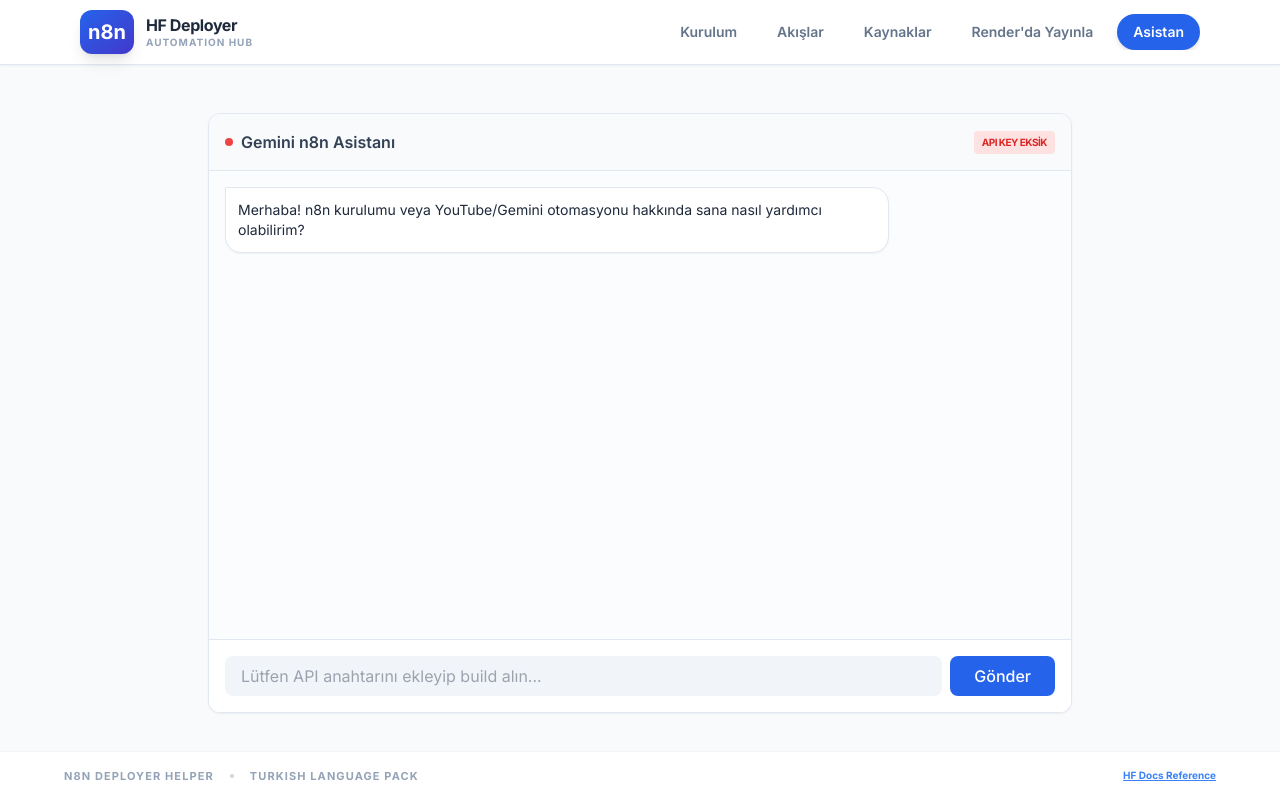
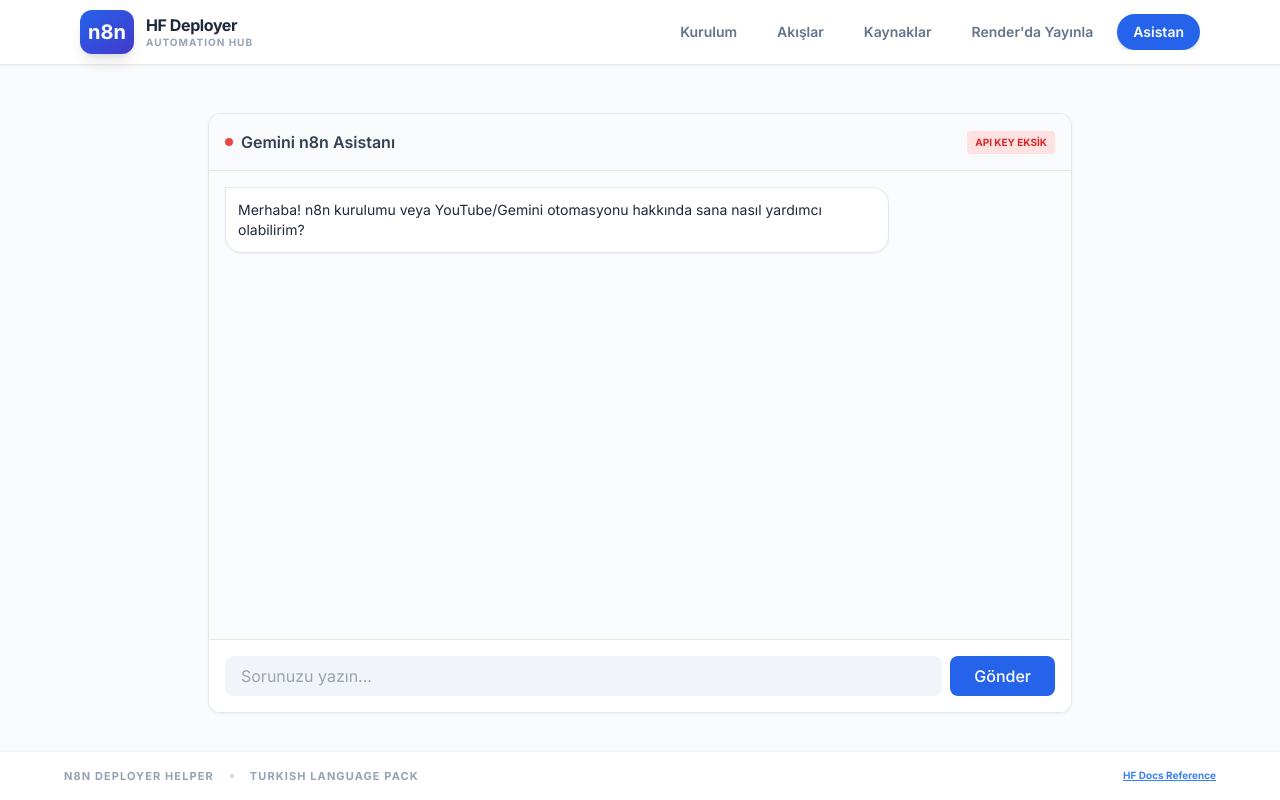
Before and after one commit to dadasersin/n8n-denemesi-renderde-web-servis-olarak, a React (Vite) app: page / in a window 1280 px wide. Both pictures are taken after a click on the button "Asistan". Built offline with nearby package versions, Linux system fonts and the light colour scheme.

Commit message:
Add files via upload

```diff
--- a/components/AIAssistant.tsx
+++ b/components/AIAssistant.tsx
@@ -10,16 +10,8 @@
   const [loading, setLoading] = useState(false);
   const scrollRef = useRef<HTMLDivElement>(null);
 
-  // API Key'i güvenli bir şekilde kontrol ediyoruz
-  const getApiKey = () => {
-    try {
-      return process.env.API_KEY;
-    } catch (e) {
-      return null;
-    }
-  };
-
-  const apiKey = getApiKey();
+  // API Key kontrolü
+  const apiKey = process.env.API_KEY;
 
   useEffect(() => {
     if (scrollRef.current) {
@@ -30,11 +22,11 @@
   const handleSend = async () => {
     if (!input.trim() || loading) return;
 
-    if (!apiKey) {
+    if (!apiKey || apiKey === "") {
       setMessages(prev => [
         ...prev,
         { role: 'user', text: input.trim() },
-        { role: 'ai', text: '⚠️ API_KEY tanımlı değil! Render panelinde Settings > Environment Variables kısmına giderek API_KEY eklediğinizden ve Build Command olarak "npm run build" kullandığınızdan emin olun.' }
+        { role: 'ai', text: '⚠️ API_KEY bulunamadı! Render panelinde "Environment" sekmesine giderek API_KEY eklediğinizden emin olun.' }
       ]);
       setInput('');
       return;
@@ -55,15 +47,12 @@
         }
       });
 
-      setMessages(prev => [...prev, { role: 'ai', text: response.text || "Üzgünüm, yanıt alınamadı." }]);
+      setMessages(prev => [...prev, { role: 'ai', text: response.text || "Yanıt oluşturulamadı." }]);
     } catch (error: any) {
-      console.error("AI Assistant Error:", error);
-      let errorMsg = "Bağlantı sırasında bir hata oluştu.";
-      if (error?.message?.includes('API key not valid')) {
-        errorMsg = "Sağlanan API anahtarı geçersiz. Lütfen anahtarı kontrol edin.";
-      }
-      setMessages(prev => [...prev, { role: 'ai', text: errorMsg }]);
+      console.error("AI Error:", error);
+      setMessages(prev => [...prev, { role: 'ai', text: "Hata: " + (error.message || "Bilinmeyen bir hata oluştu.") }]);
     } finally {
+      setLoading(true); // Küçük bir gecikme için
       setLoading(false);
     }
   };
@@ -76,7 +65,7 @@
           Gemini n8n Asistanı
         </div>
         {!apiKey && (
-          <span className="text-[10px] bg-red-100 text-red-600 px-2 py-1 rounded font-bold uppercase tracking-tighter">API KEY EKSİK</span>
+          <span className="text-[10px] bg-red-100 text-red-600 px-2 py-1 rounded font-bold">API KEY EKSİK</span>
         )}
       </div>
 
@@ -93,13 +82,9 @@
           </div>
         ))}
         {loading && (
-          <div className="flex justify-start">
-            <div className="bg-white border border-slate-200 p-3 rounded-2xl rounded-tl-none shadow-sm">
-              <div className="flex gap-1">
-                <div className="w-1.5 h-1.5 bg-slate-300 rounded-full animate-bounce"></div>
-                <div className="w-1.5 h-1.5 bg-slate-300 rounded-full animate-bounce delay-100"></div>
-                <div className="w-1.5 h-1.5 bg-slate-300 rounded-full animate-bounce delay-200"></div>
-              </div>
+          <div className="flex justify-start animate-pulse">
+            <div className="bg-white border border-slate-200 p-3 rounded-2xl rounded-tl-none shadow-sm text-slate-400 text-xs">
+              Düşünüyor...
             </div>
           </div>
         )}
@@ -110,7 +95,7 @@
           value={input}
           onChange={(e) => setInput(e.target.value)}
           onKeyDown={(e) => e.key === 'Enter' && handleSend()}
-          placeholder={apiKey ? "Sorunuzu buraya yazın..." : "Lütfen API anahtarını ekleyip build alın..."}
+          placeholder="Sorunuzu yazın..."
           className="flex-1 px-4 py-2 bg-slate-100 border-transparent rounded-lg focus:bg-white focus:ring-2 focus:ring-blue-500 outline-none transition-all"
         />
         <button
--- a/vite.config.ts
+++ b/vite.config.ts
@@ -5,7 +5,11 @@
 export default defineConfig({
   plugins: [react()],
   define: {
-    // Render'daki environment variable'ı koda güvenli bir şekilde enjekte eder
     'process.env.API_KEY': JSON.stringify(process.env.API_KEY || "")
+  },
+  build: {
+    // Render'ın hata verdiği 'build' klasörü sorununu çözmek için çıktı klasörünü build yapıyoruz
+    outDir: 'build',
+    emptyOutDir: true
   }
 });
```
